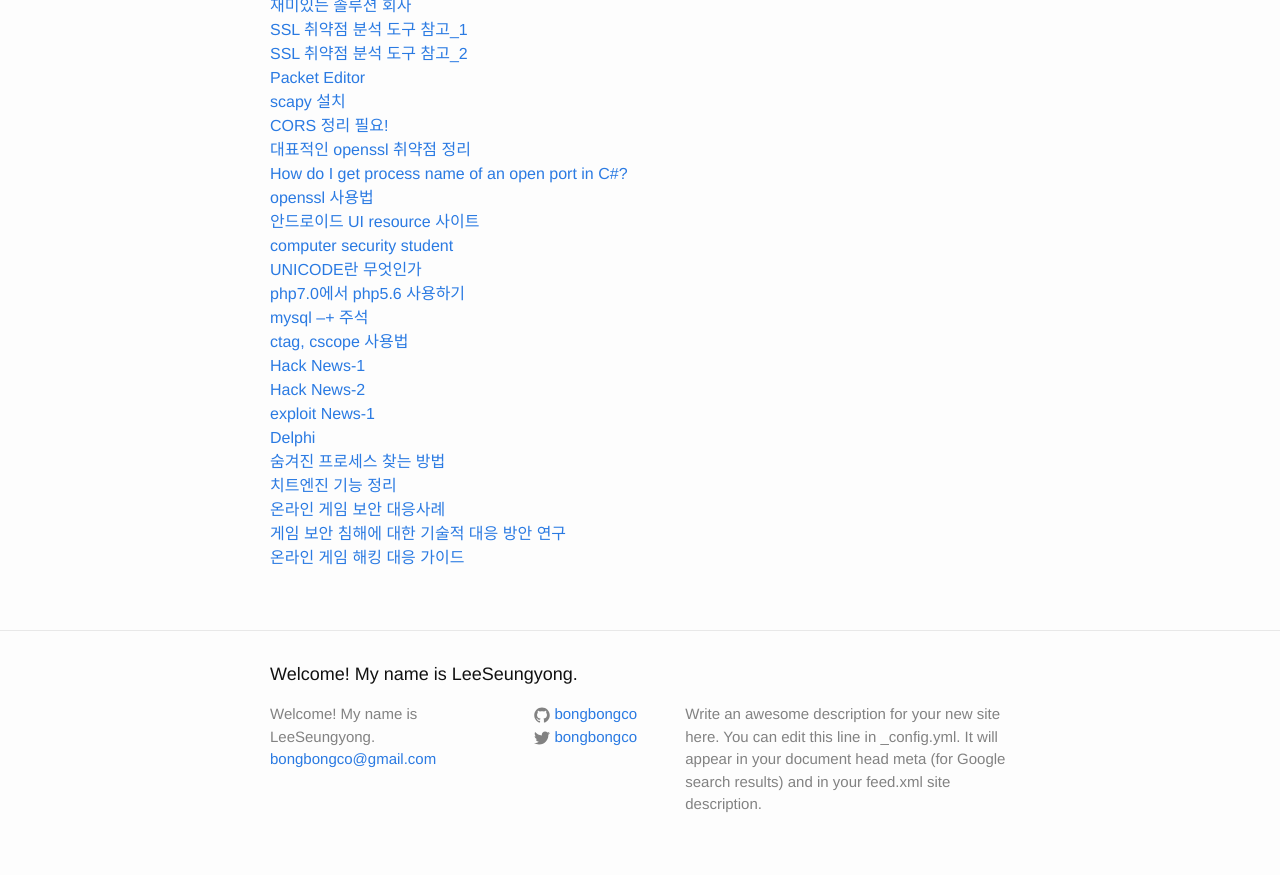
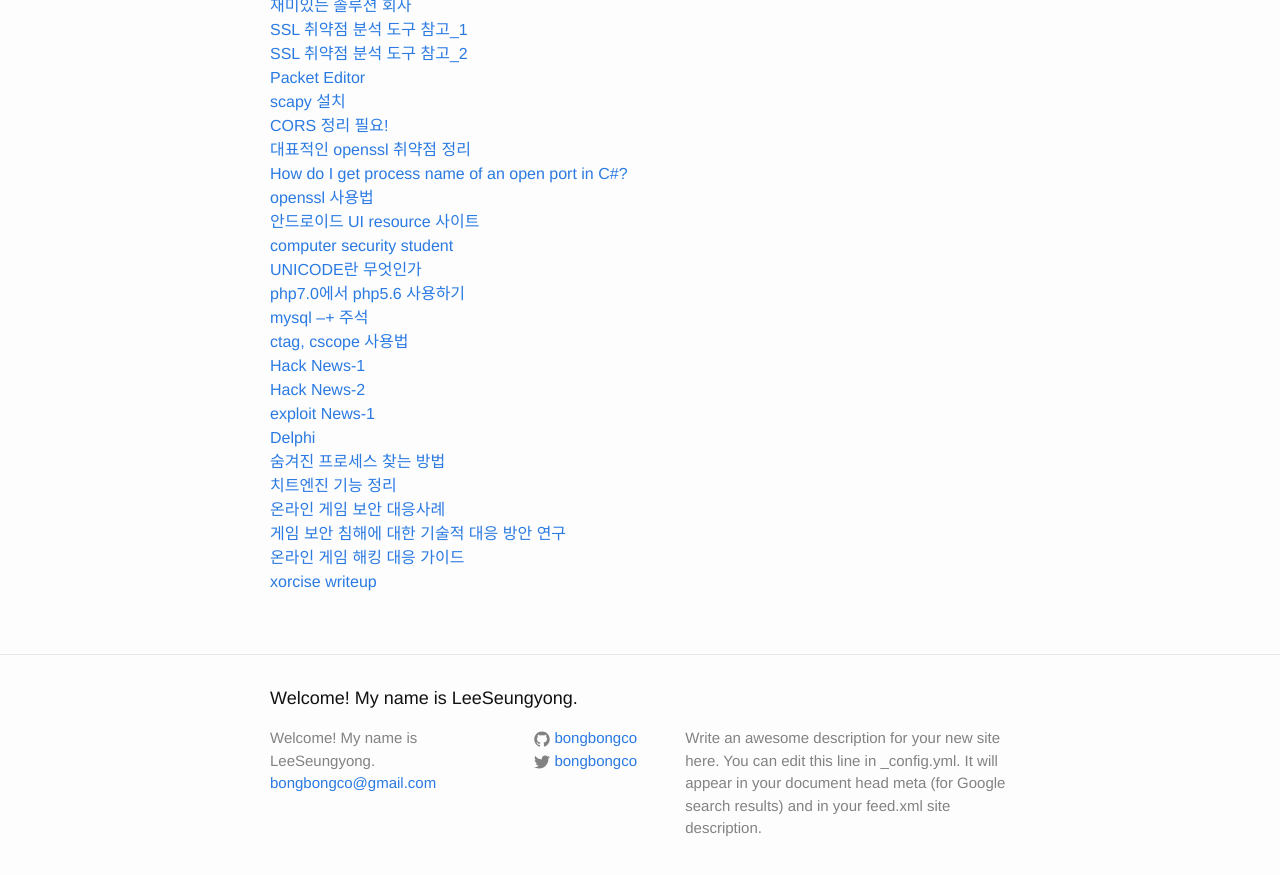
Before and after one commit to LktProgrammer/bongbongco.github.io, a Jekyll site: the page built from _posts/2016-07-22-Website-List.markdown, in a window 1280 px wide and 900 px high, scrolled down 902 px. Shown: the top 875 px of the window. Built offline with Jekyll 4.4.1, drawn with Linux system fonts in a browser that asks for light colours.

Commit message:
Update 2016-07-22-Website-List.markdown

```diff
--- a/_posts/2016-07-22-Website-List.markdown
+++ b/_posts/2016-07-22-Website-List.markdown
@@ -56,3 +56,4 @@ title: 참고할 웹 사이트들.
 [온라인 게임 보안 대응사례](http://myucc.cafe24.com/pdf/%EC%84%B8%EC%85%983/(1)_%EC%98%A8%EB%9D%BC%EC%9D%B8%20%EA%B2%8C%EC%9E%84%EB%B3%B4%EC%95%88%20%EB%8C%80%EC%9D%91%20%EC%82%AC%EB%A1%80%20(%EC%9D%B4%ED%99%8D%EC%84%A0).pdf)
 [게임 보안 침해에 대한 기술적 대응 방안 연구](https://www.kocca.kr/knowledge/research/__icsFiles/afieldfile/2010/05/01/oEGNnT42qgf4.pdf)
 [온라인 게임 해킹 대응 가이드](http://www.kisa.or.kr/jsp/common/libraryDown.jsp?folder=011165)
+[xorcise writeup](http://solution-36.blogspot.kr/2014/09/csaw-2014-exploit-500-writeup-xorcise.html)
```
